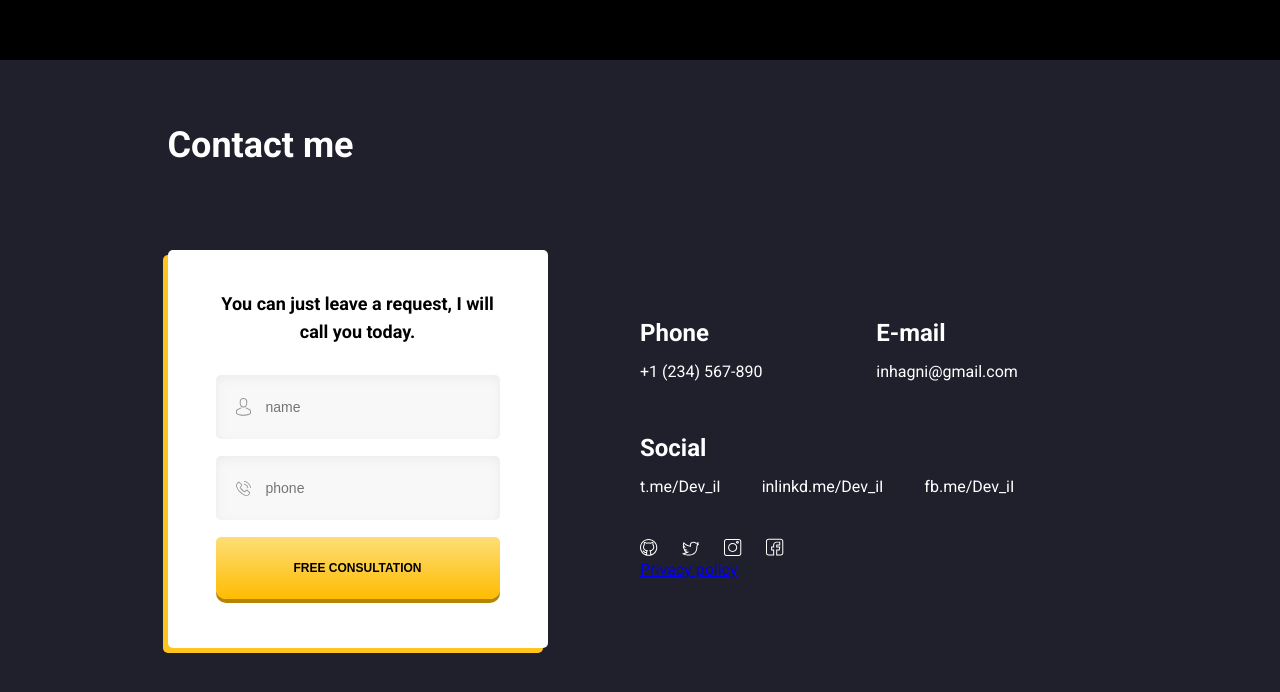
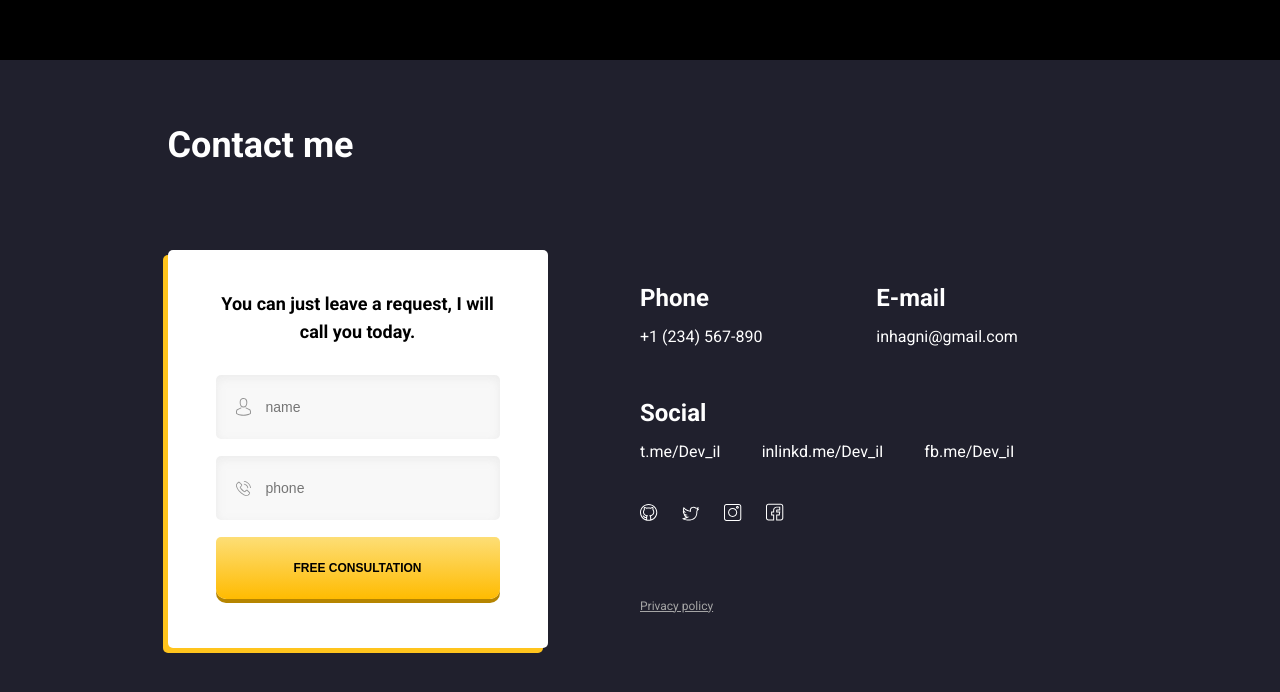
Before and after one commit to Devilfron/portfolio, a plain HTML site: page index.html in a window 1280 px wide. Shown: the part 1511-2203 px from the top of the page. Drawn offline with Linux system fonts and the light colour scheme.

Commit message:
finish edit block contacts

```diff
--- a/css/style.css
+++ b/css/style.css
@@ -228,3 +228,12 @@ body {
 .contacts-link:hover {
     text-decoration: underline;
 }
+
+.contacts-policy {
+    display: inline-block;
+    font-size: 12px;
+    line-height: 18px;
+    text-decoration: underline;
+    color: #a5a5a5;
+    margin-top: 72px;
+}
```
